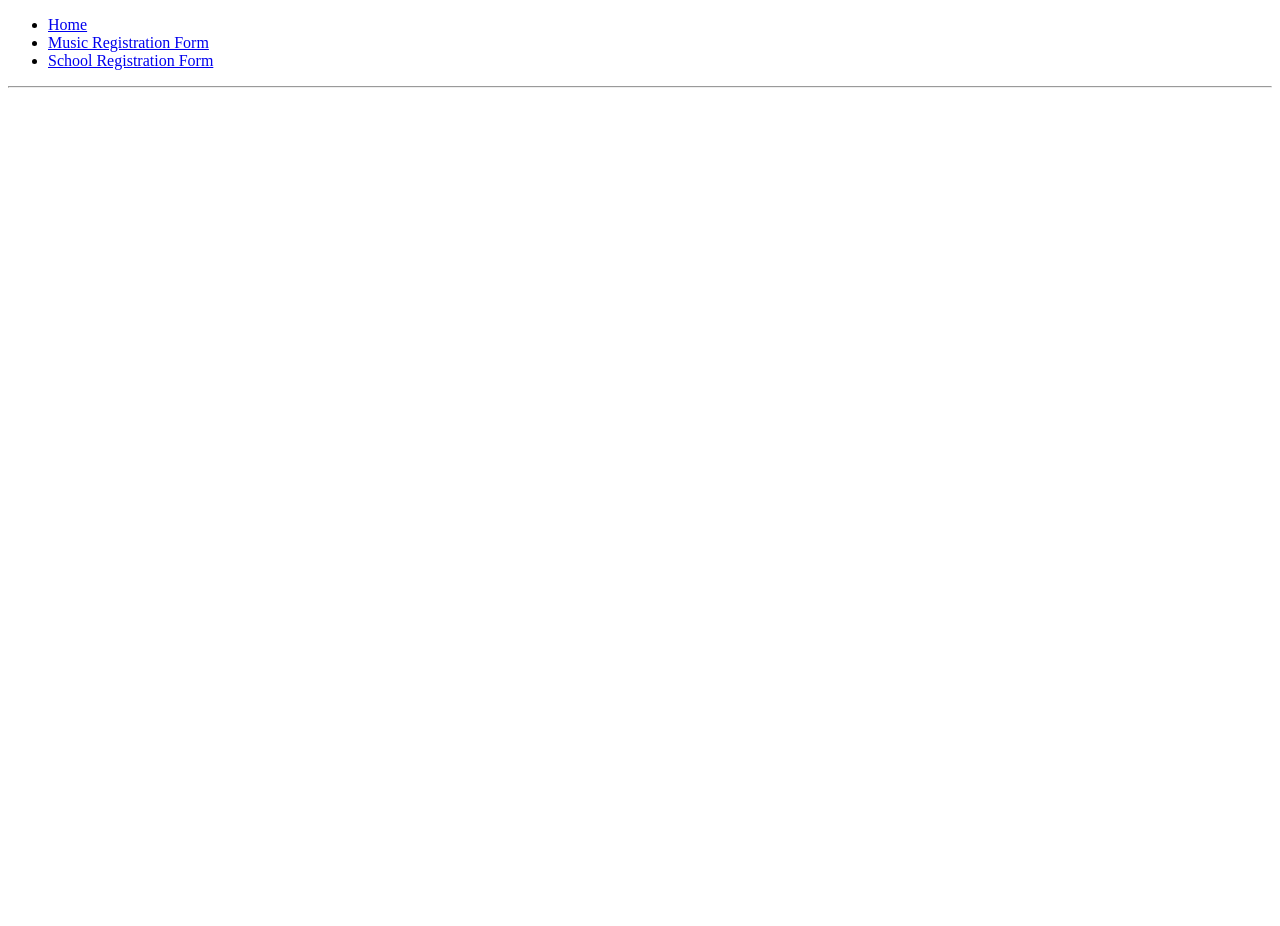
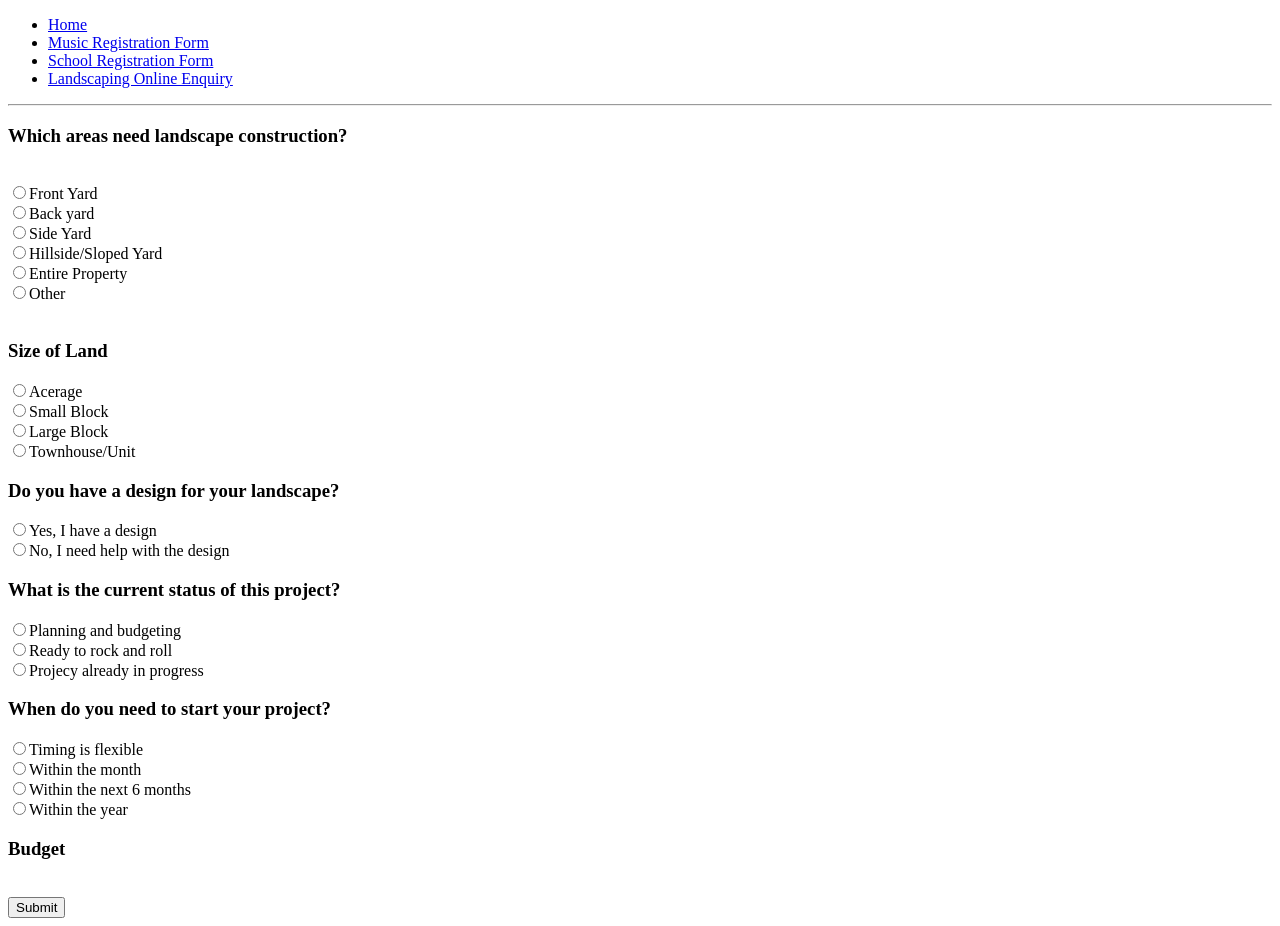
Before and after one commit to techzak/ReactForms, a React (Create React App) app: page /LandscapingOnlineEnquiry in a window 1280 px wide. Before the commit the page ends 800 px from the top, so only its background shows below. Built offline with nearby package versions, Linux system fonts and the light colour scheme.

Commit message:
3RD Form

```diff
--- a/src/App.js
+++ b/src/App.js
@@ -1,5 +1,6 @@
 import MusicRegistrationForm from "./MusicRegistrationForm";
 import SchoolRegistrationForm from "./SchoolRegistrationForm";
+import LandscapingOnlineEnquiry from "./LandscapingOnlineEnquiry";
 import { BrowserRouter as Router, Route, Link } from "react-router-dom";
 
 function App() {
@@ -17,6 +18,11 @@ function App() {
             <li>
               <Link to="/SchoolRegistrationForm">School Registration Form</Link>
             </li>
+            <li>
+              <Link to="/LandscapingOnlineEnquiry">
+                Landscaping Online Enquiry
+              </Link>
+            </li>
           </ul>
           <hr />
           <Route
@@ -27,6 +33,10 @@ function App() {
             path="/SchoolRegistrationForm"
             component={SchoolRegistrationForm}
           />
+          <Route
+            path="/LandscapingOnlineEnquiry"
+            component={LandscapingOnlineEnquiry}
+          />
         </div>
       </Router>
     </div>
--- a/src/LandscapingOnlineEnquiry.jsx
+++ b/src/LandscapingOnlineEnquiry.jsx
@@ -1 +1,248 @@
 import React from "react";
+
+class LandscapingOnlineEnquiry extends React.Component {
+  constructor(props) {
+    super(props);
+    this.state = {
+      areas: "",
+    };
+  }
+
+  handleOnSubmit = () => {
+    this.props.history.push("/");
+  };
+
+  render() {
+    console.log("This is a message", this.props);
+    return (
+      <div>
+        <form onSubmit={this.handleOnSubmit}>
+          <h3>
+            <label>Which areas need landscape construction?</label>
+          </h3>
+          <br />
+          <input
+            type="radio"
+            id="frontyard"
+            name="areas"
+            value="frontyard"
+            checked={this.state.areas}
+            onChange={(event) => this.setState({ areas: event.target.checked })}
+          />
+          <label>Front Yard</label>
+          <br />
+          <input
+            type="radio"
+            id="backyard"
+            name="areas"
+            value="backyard"
+            checked={this.state.areas}
+            onChange={(event) => this.setState({ areas: event.target.checked })}
+          />
+          <label>Back yard</label>
+          <br />
+          <input
+            type="radio"
+            id="sideyard"
+            name="areas"
+            value="sideyard"
+            checked={this.state.areas}
+            onChange={(event) => this.setState({ areas: event.target.checked })}
+          />
+          <label>Side Yard</label>
+          <br />
+          <input
+            type="radio"
+            id="hillside"
+            name="areas"
+            value="hillside"
+            checked={this.state.areas}
+            onChange={(event) => this.setState({ areas: event.target.checked })}
+          />
+          <label>Hillside/Sloped Yard</label>
+          <br />
+          <input
+            type="radio"
+            id="entireproperty"
+            name="areas"
+            value="entireproperty"
+            checked={this.state.areas}
+            onChange={(event) => this.setState({ areas: event.target.checked })}
+          />
+          <label>Entire Property</label>
+          <br />
+          <input
+            type="radio"
+            id="other"
+            name="areas"
+            value="other"
+            checked={this.state.areas}
+            onChange={(event) => this.setState({ areas: event.target.checked })}
+          />
+          <label>Other</label>
+          <br />
+          <br />
+          <h3>
+            <label>Size of Land</label>
+          </h3>
+          <input
+            type="radio"
+            id="Acerage"
+            name="size"
+            value="Acerage"
+            checked={this.state.size}
+            onChange={(event) => this.setState({ size: event.target.checked })}
+          />
+          <label>Acerage</label>
+          <br />
+          <input
+            type="radio"
+            id="smallblock"
+            name="size"
+            value="smallblock"
+            checked={this.state.size}
+            onChange={(event) => this.setState({ size: event.target.checked })}
+          />
+          <label>Small Block</label>
+          <br />
+          <input
+            type="radio"
+            id="largeblock"
+            name="size"
+            value="largeblock"
+            checked={this.state.size}
+            onChange={(event) => this.setState({ size: event.target.checked })}
+          />
+          <label>Large Block</label>
+          <br />
+          <input
+            type="radio"
+            id="townhouse/unit"
+            name="size"
+            value="townhouse/unit"
+            checked={this.state.size}
+            onChange={(event) => this.setState({ size: event.target.checked })}
+          />
+          <label>Townhouse/Unit</label>
+          <h3>
+            <label>Do you have a design for your landscape?</label>
+          </h3>
+          <input
+            type="radio"
+            id="Yes"
+            name="design"
+            value="Yes"
+            checked={this.state.design}
+            onChange={(event) =>
+              this.setState({ design: event.target.checked })
+            }
+          />
+          <label>Yes, I have a design</label>
+          <br />
+          <input
+            type="radio"
+            id="No"
+            name="design"
+            value="No"
+            checked={this.state.design}
+            onChange={(event) =>
+              this.setState({ design: event.target.checked })
+            }
+          />
+          <label>No, I need help with the design</label>
+          <h3>
+            <label>What is the current status of this project?</label>
+          </h3>
+          <input
+            type="radio"
+            id="PlanningBudgeting"
+            name="currentStatus"
+            checked={this.state.currentStatus}
+            onChange={(event) =>
+              this.setState({ currentStatus: event.target.checked })
+            }
+          />
+          <label>Planning and budgeting</label>
+          <br />
+          <input
+            type="radio"
+            id="readytorock"
+            name="currentStatus"
+            checked={this.state.currentStatus}
+            onChange={(event) =>
+              this.setState({ currentStatus: event.target.checked })
+            }
+          />
+          <label>Ready to rock and roll</label>
+          <br />
+          <input
+            type="radio"
+            id="projectalreadyinprogress"
+            name="currentStatus"
+            checked={this.state.currentStatus}
+            onChange={(event) =>
+              this.setState({ currentStatus: event.target.checked })
+            }
+          />
+          <label>Projecy already in progress</label>
+          <br />
+          <h3>
+            <label>When do you need to start your project?</label>
+          </h3>
+          <input
+            type="radio"
+            id="timingisflexible"
+            name="startProject"
+            checked={this.state.startProject}
+            onChange={(event) =>
+              this.setState({ startProject: event.target.checked })
+            }
+          />
+          <label>Timing is flexible</label>
+          <br />
+          <input
+            type="radio"
+            id="withinmonth"
+            name="startProject"
+            checked={this.state.startProject}
+            onChange={(event) =>
+              this.setState({ startProject: event.target.checked })
+            }
+          />
+          <label>Within the month</label>
+          <br />
+          <input
+            type="radio"
+            id="within6months"
+            name="startProject"
+            checked={this.state.startProject}
+            onChange={(event) =>
+              this.setState({ startProject: event.target.checked })
+            }
+          />
+          <label>Within the next 6 months</label>
+          <br />
+          <input
+            type="radio"
+            id="withintheyear"
+            name="startProject"
+            checked={this.state.startProject}
+            onChange={(event) =>
+              this.setState({ startProject: event.target.checked })
+            }
+          />
+          <label>Within the year</label>
+          <br />
+          <h3>
+            <label>Budget</label>
+          </h3>
+          <br />
+          <button type="submit">Submit</button>
+        </form>
+      </div>
+    );
+  }
+}
+
+// export default withRouter(LandscapingOnlineEnquiry);
+export default LandscapingOnlineEnquiry;
```
